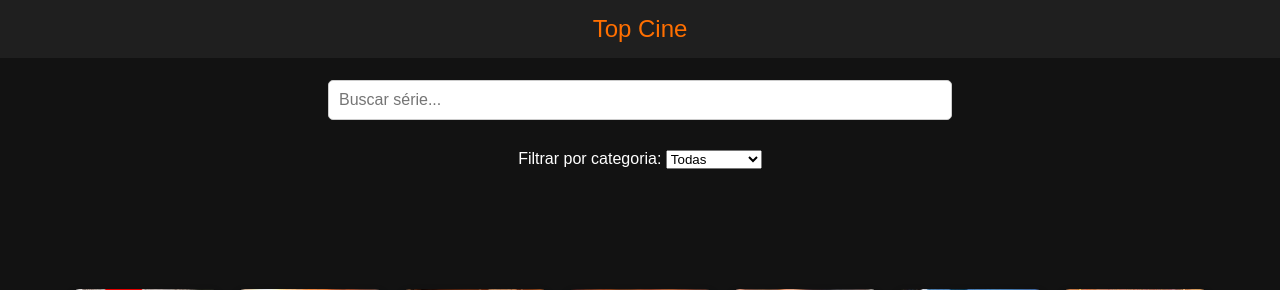
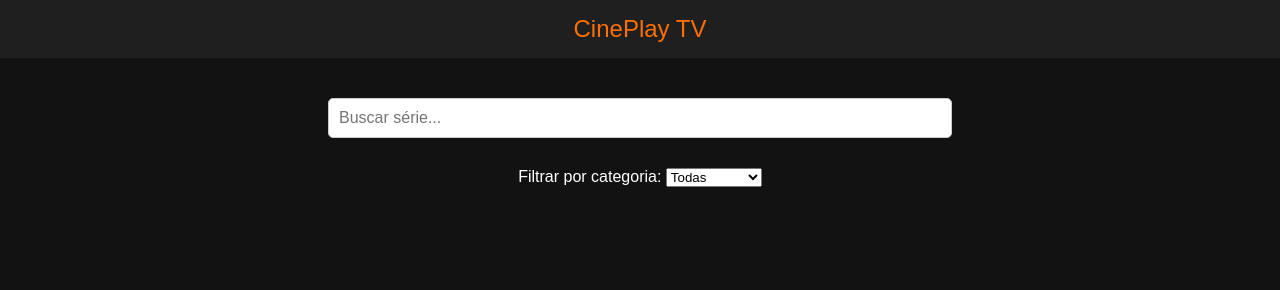
Before and after one commit to renansil/bot-telegram, a Flask app: page / in a window 1280 px wide. Shown: the top 290 px of the page. Run offline with Flask 3, Linux system fonts and the light colour scheme; data comes from the database, SQL or seed files in the repository; some libraries are stand-ins or nearby versions.

Commit message:
Update index.html

```diff
--- a/templates/index.html
+++ b/templates/index.html
@@ -3,7 +3,7 @@
 <head>
     <meta charset="UTF-8">
     <meta name="viewport" content="width=device-width, initial-scale=1.0">
-    <title>Top Cine</title>
+    <title>CinePlay TV</title>
     <style>
         /* Estilos conforme sua estrutura original */
         * {
@@ -104,7 +104,8 @@
     <script src="https://telegram.org/js/telegram-web-app.js"></script>
 </head>
 <body>
-    <header>Top Cine</header>
+    <header>CinePlay TV</header>
+    <p>Os melhores mini-dramas</p>
 
     <!-- Barra de Pesquisa -->
     <div class="search-bar">
```
